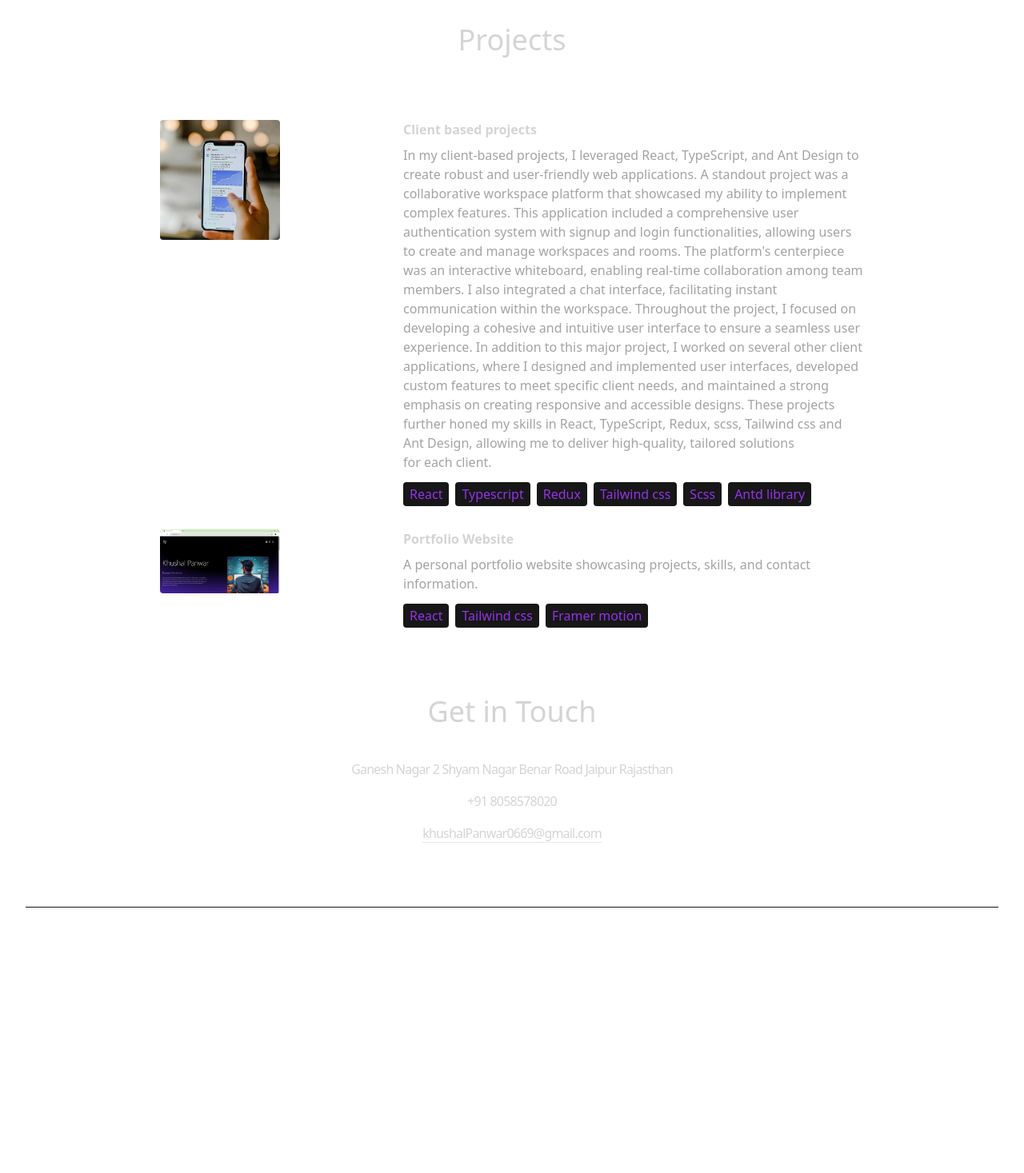
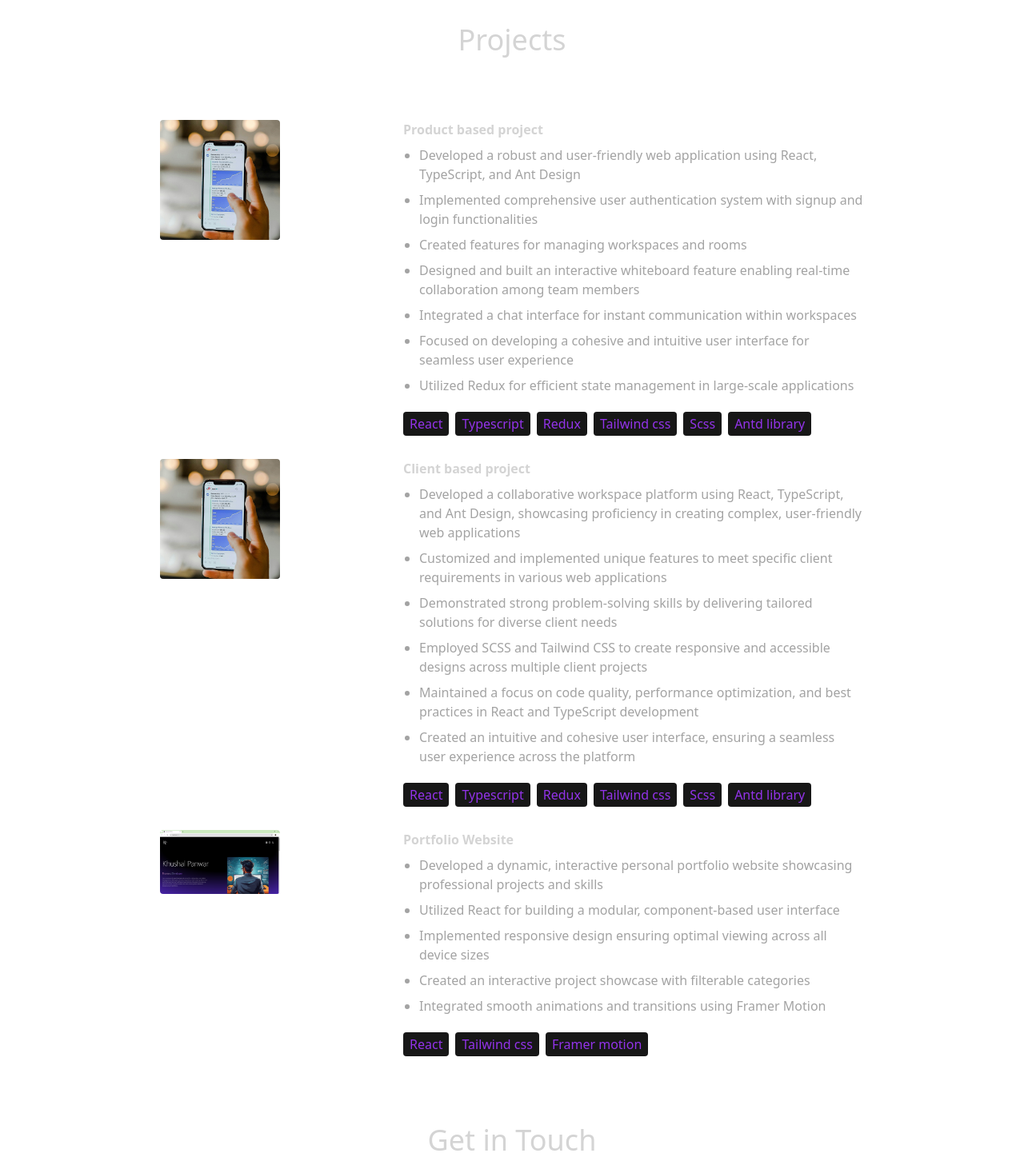
Before and after one commit to KhushalPanwarDev/portfolio, a React (Vite) app: page / in a window 1280 px wide. Shown: the part 2587-4054 px from the top of the page at 80% size. Before the commit the page ends 3722 px from the top, so only its background shows below. Built offline with nearby package versions, Linux system fonts and the light colour scheme.

Commit message:
update projects

```diff
--- a/src/Components/Projects/Projects.tsx
+++ b/src/Components/Projects/Projects.tsx
@@ -36,7 +36,17 @@ const Projects = () => {
               className="w-full max-w-xl lg:w-3/4"
             >
               <h6 className="mb-2 font-semibold">{project.title}</h6>
-              <p className="mb-4 text-neutral-400">{project.description}</p>
+              {Array.isArray(project.description) ? (
+                <ul className="mb-6 list-disc pl-5 text-neutral-400">
+                  {project.description.map((point: string, pointIndex: number) => (
+                    <li key={pointIndex} className="mb-2">
+                      {point}
+                    </li>
+                  ))}
+                </ul>
+              ) : (
+                <p className="mb-6 text-neutral-400">{project.description}</p>
+              )}
               {project.technologies.map((tech, index) => (
                 <span
                   key={index}
--- a/src/constants/index.ts
+++ b/src/constants/index.ts
@@ -25,17 +25,43 @@ export const EXPERIENCES = [
 
 export const PROJECTS = [
   {
-    title: "Client based projects",
+    title: "Product based project",
     image: ClientsProjectImage,
-    description:
-      "In my client-based projects, I leveraged React, TypeScript, and Ant Design to create robust and user-friendly web applications. A standout project was a collaborative workspace platform that showcased my ability to implement complex features. This application included a comprehensive user authentication system with signup and login functionalities, allowing users to create and manage workspaces and rooms. The platform's centerpiece was an interactive whiteboard, enabling real-time collaboration among team members. I also integrated a chat interface, facilitating instant communication within the workspace. Throughout the project, I focused on developing a cohesive and intuitive user interface to ensure a seamless user experience. In addition to this major project, I worked on several other client applications, where I designed and implemented user interfaces, developed custom features to meet specific client needs, and maintained a strong emphasis on creating responsive and accessible designs. These projects further honed my skills in React, TypeScript, Redux, scss, Tailwind css and Ant Design, allowing me to deliver high-quality, tailored solutions for each client.",
+    description: [
+      "Developed a robust and user-friendly web application using React, TypeScript, and Ant Design",
+      "Implemented comprehensive user authentication system with signup and login functionalities",
+      "Created features for managing workspaces and rooms",
+      "Designed and built an interactive whiteboard feature enabling real-time collaboration among team members",
+      "Integrated a chat interface for instant communication within workspaces",
+      "Focused on developing a cohesive and intuitive user interface for seamless user experience",
+      "Utilized Redux for efficient state management in large-scale applications"
+    ],
+    technologies: ["React", "Typescript", "Redux", "Tailwind css", "Scss", "Antd library"],
+  },
+  {
+    title: "Client based project",
+    image: ClientsProjectImage,
+    description: [
+      "Developed a collaborative workspace platform using React, TypeScript, and Ant Design, showcasing proficiency in creating complex, user-friendly web applications",
+      "Customized and implemented unique features to meet specific client requirements in various web applications",
+      "Demonstrated strong problem-solving skills by delivering tailored solutions for diverse client needs",
+      "Employed SCSS and Tailwind CSS to create responsive and accessible designs across multiple client projects",
+      "Maintained a focus on code quality, performance optimization, and best practices in React and TypeScript development",
+      "Created an intuitive and cohesive user interface, ensuring a seamless user experience across the platform"
+    ],
     technologies: ["React", "Typescript", "Redux", "Tailwind css", "Scss", "Antd library"],
   },
   {
     title: "Portfolio Website",
     image: PortfolioImage,
     description:
-      "A personal portfolio website showcasing projects, skills, and contact information.",
+    [
+      "Developed a dynamic, interactive personal portfolio website showcasing professional projects and skills",
+      "Utilized React for building a modular, component-based user interface",
+      "Implemented responsive design ensuring optimal viewing across all device sizes",
+      "Created an interactive project showcase with filterable categories",
+      "Integrated smooth animations and transitions using Framer Motion",
+    ],
     technologies: ["React", "Tailwind css", "Framer motion"],
   },
 ];
```
